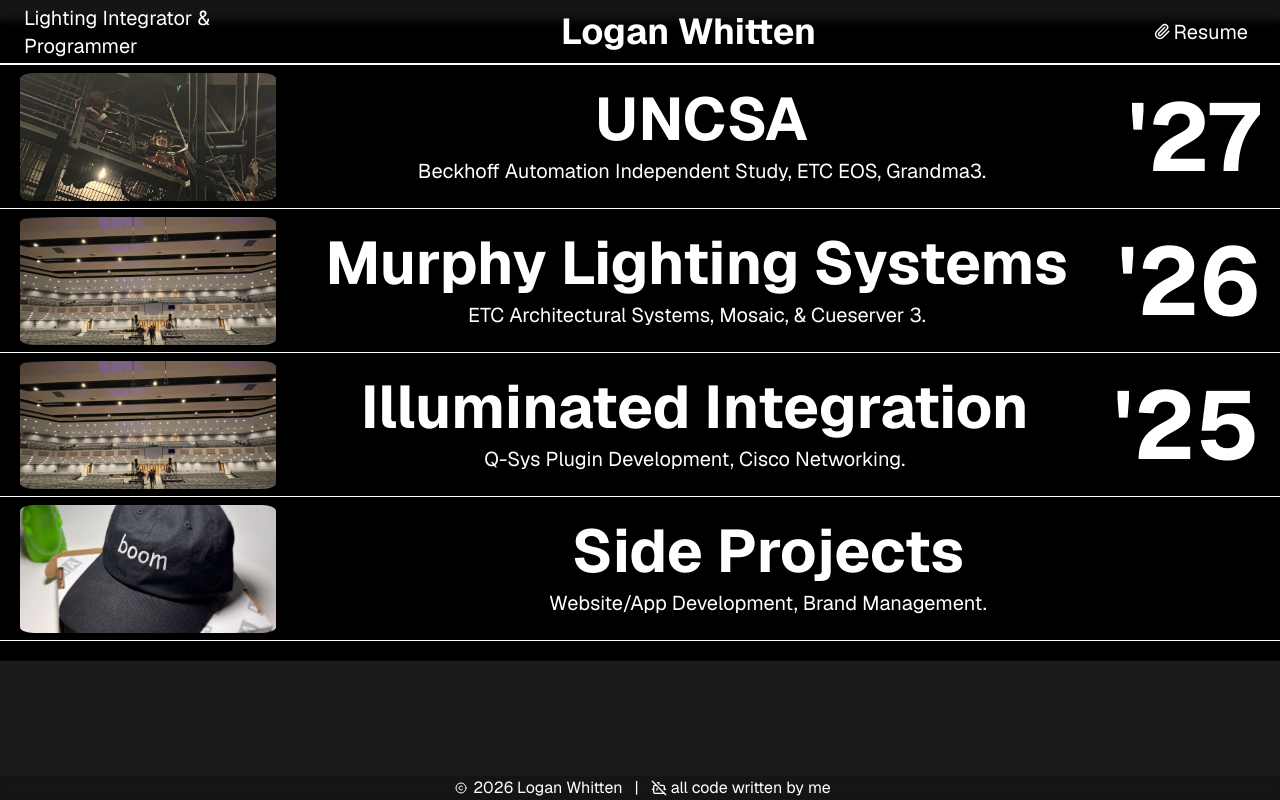
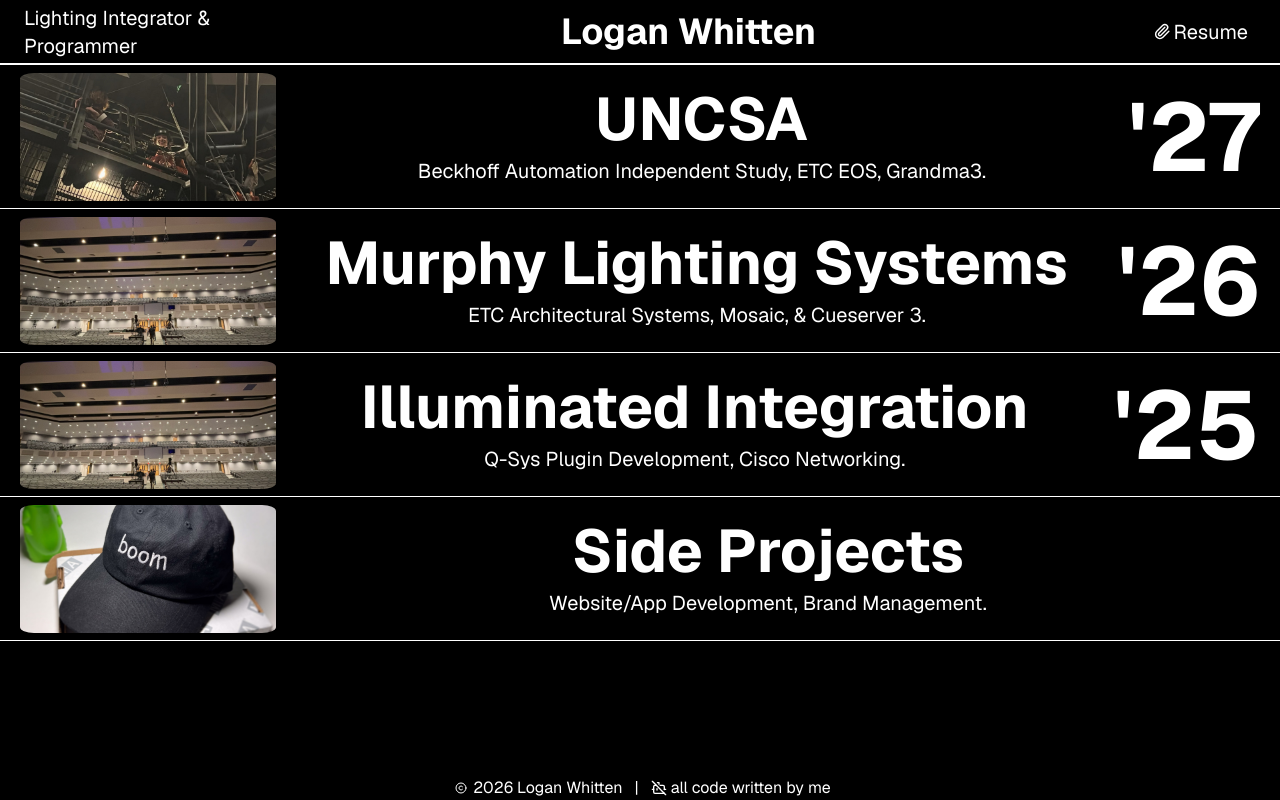
Before and after one commit to LoganWhitten/site, a Next.js app: page / in a window 1280 px wide. Built offline with nearby package versions, Linux system fonts and the light colour scheme.

Commit message:
ui: bg black

```diff
--- a/app/layout.tsx
+++ b/app/layout.tsx
@@ -23,7 +23,7 @@
      <html
       lang="en"
     >
-      <body className='bg-[#1b1b1b]'>
+      <body className='bg-black'>
         <HeroHeader />
             <div className="pt-5 grid place-content-center">
             {children}
```
